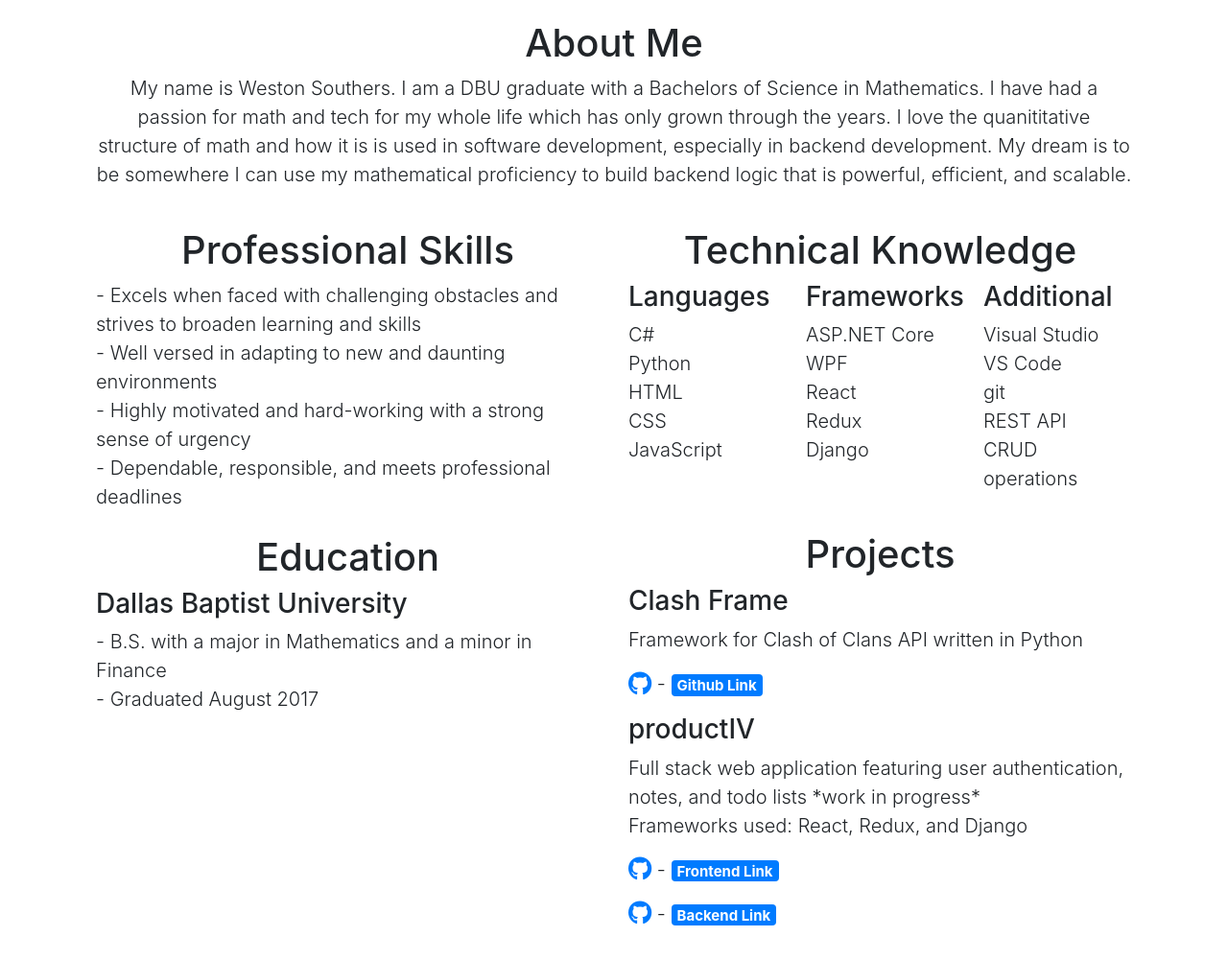
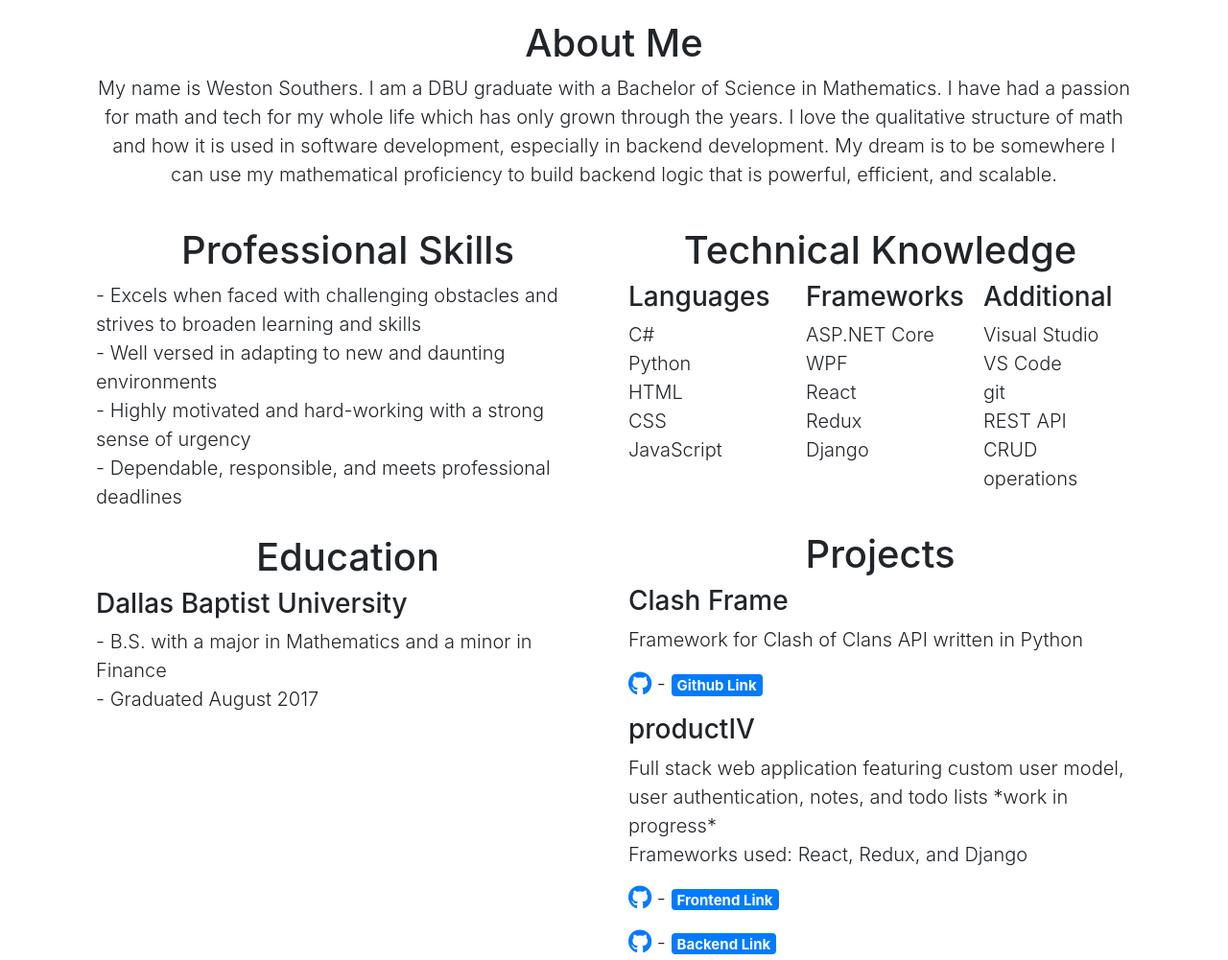
Before and after one commit to Westo48/Portfolio, a plain HTML site: page index.html in a window 1280 px wide. Shown: the part 288-1289 px from the top of the page at 96% size. Drawn offline with nearby package versions, Linux system fonts and the light colour scheme.

Commit message:
grammar changes

```diff
--- a/index.html
+++ b/index.html
@@ -45,7 +45,7 @@
         <div class="row text-center col-12 mb-4" style="margin-right: 0px; margin-left: 0px;">
             <h1 class=" col-12">About Me</h1>
             <p class="lead">
-                My name is Weston Southers. I am a DBU graduate with a Bachelors of Science in Mathematics. I have had a passion for math and tech for my whole life which has only grown through the years. I love the quanititative structure of math and how it is is used in software development, especially in backend development. My dream is to be somewhere I can use my mathematical proficiency to build backend logic that is powerful, efficient, and scalable.
+                My name is Weston Southers. I am a DBU graduate with a Bachelor of Science in Mathematics. I have had a passion for math and tech for my whole life which has only grown through the years. I love the qualitative structure of math and how it is used in software development, especially in backend development. My dream is to be somewhere I can use my mathematical proficiency to build backend logic that is powerful, efficient, and scalable.
             </p>
         </div>
 
@@ -125,7 +125,7 @@
                         </li>
                         <ul class="list-unstyled lead">
                             <li>
-                                Full stack web application featuring user authentication, notes, and todo lists *work in progress*
+                                Full stack web application featuring custom user model, user authentication, notes, and todo lists *work in progress*
                             </li>
                             <li>Frameworks used: React, Redux, and Django</li>
                             <li class="mt-3"><i class="fab fa-github fa-lg" style="color: #007bff;"></i> - <a href="https://github.com/Westo48/productIV-frontend" target="_blank" class="badge badge-primary">Frontend Link</a></li>
```
